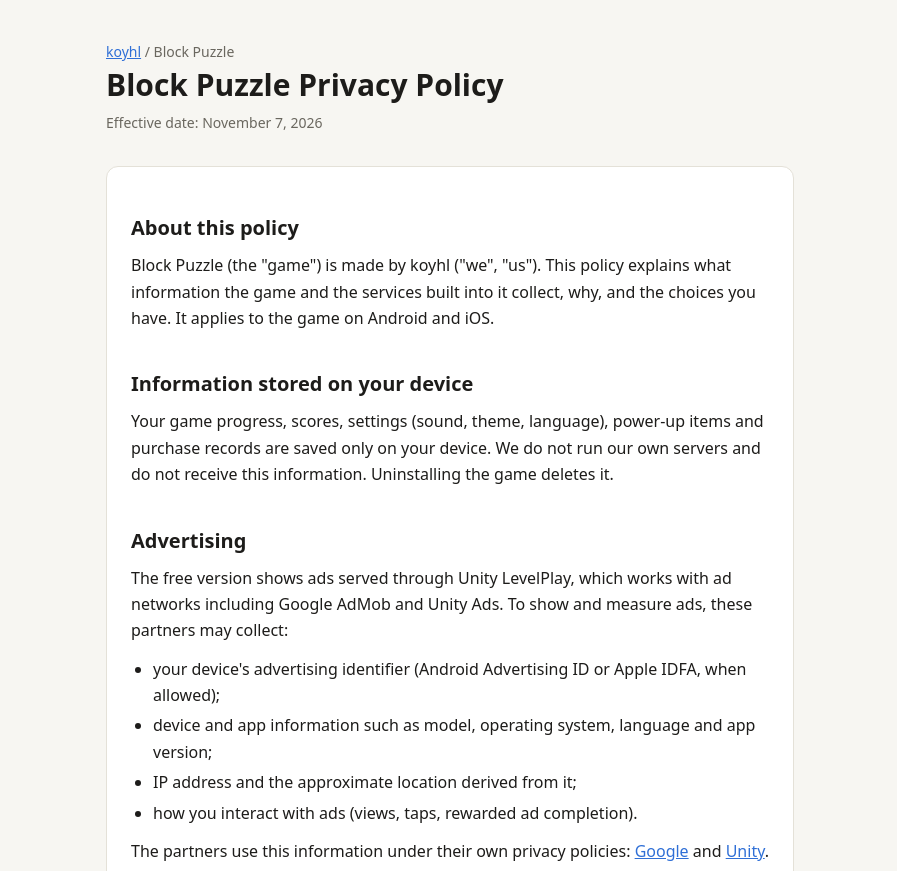
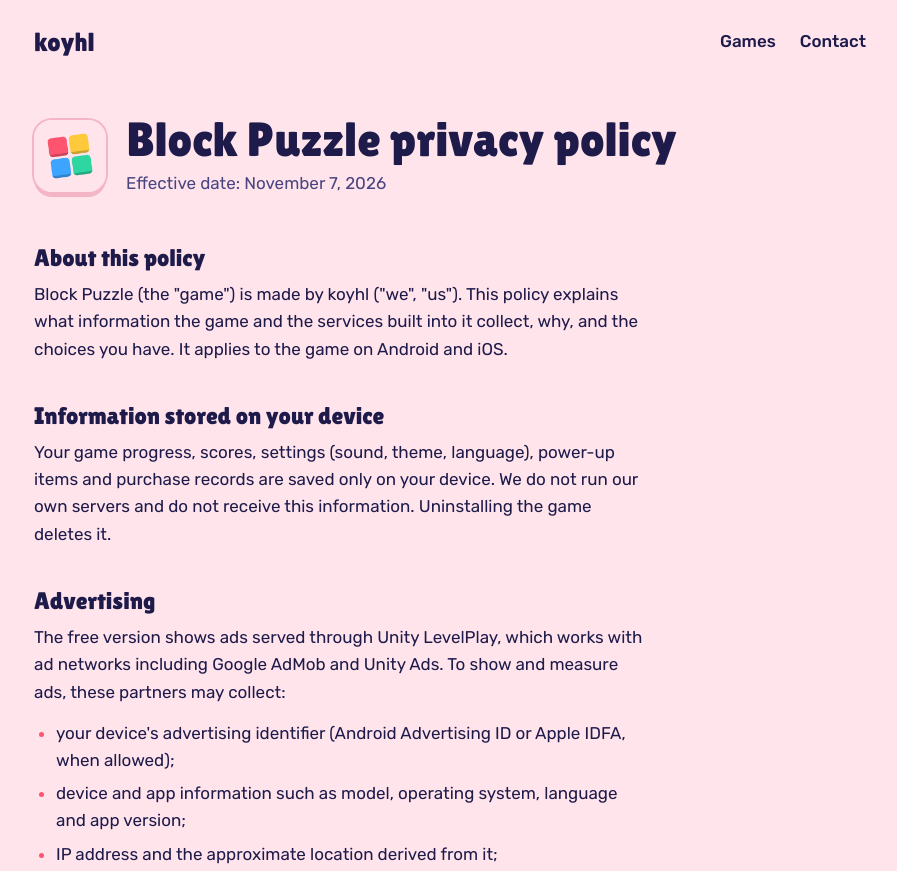
Before and after one commit to koyhl/koyhl.github.io, a plain HTML site: page privacy/blockpuzzle/index.html in a window 1280 px wide. Shown: the top 871 px of the page, without its empty margins (190-1087 px from the left). Drawn offline with Linux system fonts and the light colour scheme.

Commit message:
improve: restyle the privacy policy to match the home page

```diff
--- a/assets/home.css
+++ /dev/null
@@ -1,205 +0,0 @@
-/* koyhl home: the "handheld toy" look of the games, pastel shell around an ink screen. */
-:root {
-  --shell: #ffe4ec;
-  --shell-shadow: #f4b6c7;
-  --ink: #1e1b4b;
-  --ink-soft: #4a4580;
-  --empty: #2e2a66;
-  --screen: #1e1b4b;
-  --text: #1e1b4b;
-  --text-soft: #4a4580;
-  --line: #f4b6c7;
-  --coral: #ff5470;
-  --orange: #ff9f43;
-  --yellow: #ffc93c;
-  --yellow-shadow: #d99a00;
-  --mint: #2ed6a1;
-  --sky: #3da5ff;
-  --display: "Lilita One", "Arial Rounded MT Bold", system-ui, sans-serif;
-  --body: "Rubik", system-ui, -apple-system, "Segoe UI", sans-serif;
-  color-scheme: light;
-}
-
-@media (prefers-color-scheme: dark) {
-  :root {
-    --shell: #17143d;
-    --shell-shadow: #0c0a26;
-    --text: #ffe4ec;
-    --text-soft: #c9c5f5;
-    --line: #2e2a66;
-    --screen: #27225e;
-    --empty: #363173;
-    color-scheme: dark;
-  }
-}
-
-* { box-sizing: border-box; }
-
-html { -webkit-text-size-adjust: 100%; }
-
-body {
-  margin: 0;
-  background: var(--shell);
-  color: var(--text);
-  font: 400 17px/1.6 var(--body);
-}
-
-a { color: inherit; text-underline-offset: 0.2em; text-decoration-thickness: 2px; }
-a:focus-visible, .button:focus-visible {
-  outline: 3px solid var(--sky);
-  outline-offset: 3px;
-  border-radius: 6px;
-}
-
-.wrap {
-  max-width: 880px;
-  margin: 0 auto;
-  padding-inline: 24px;
-}
-
-/* ---- Top bar ---- */
-.top {
-  display: flex;
-  align-items: center;
-  justify-content: space-between;
-  padding-top: 28px;
-  padding-bottom: 28px;
-}
-.mark {
-  font: 400 26px/1 var(--display);
-  text-decoration: none;
-}
-.top nav { display: flex; gap: 24px; font-weight: 500; }
-.top nav a { text-decoration: none; }
-.top nav a:hover { text-decoration: underline; }
-
-/* ---- Hero: the wordmark set as blocks on a game board ---- */
-.hero { padding-bottom: 72px; }
-
-.screen {
-  margin: 0;
-  background: var(--screen);
-  border-radius: 28px;
-  padding: clamp(12px, 3vw, 24px);
-  box-shadow: 0 12px 0 var(--shell-shadow);
-}
-.board {
-  display: grid;
-  grid-template-columns: repeat(21, 1fr);
-  gap: clamp(2px, 0.6vw, 5px);
-}
-.board i {
-  aspect-ratio: 1;
-  border-radius: 24%;
-  background: var(--empty);
-}
-.board .b {
-  box-shadow: inset 0 -0.28em 0 rgb(0 0 0 / 0.2);
-  animation: drop 520ms cubic-bezier(0.3, 1.45, 0.55, 1) both;
-  animation-delay: calc(150ms + var(--n) * 130ms);
-}
-.board .coral { background: var(--coral); }
-.board .orange { background: var(--orange); }
-.board .yellow { background: var(--yellow); }
-.board .mint { background: var(--mint); }
-.board .sky { background: var(--sky); }
-
-@keyframes drop {
-  from { transform: translateY(-260%); opacity: 0; }
-  40% { opacity: 1; }
-  to { transform: none; opacity: 1; }
-}
-
-h1 {
-  font: 400 clamp(40px, 7vw, 64px)/1.05 var(--display);
-  margin: 56px 0 16px;
-  max-width: 17ch;
-  text-wrap: balance;
-}
-.lede {
-  font-size: 20px;
-  color: var(--text-soft);
-  max-width: 34em;
-  margin: 0;
-}
-
-/* ---- Sections ---- */
-section { padding-block: 56px; border-top: 2px solid var(--line); }
-h2 {
-  font: 400 32px/1.1 var(--display);
-  margin: 0 0 32px;
-}
-
-.game {
-  display: grid;
-  grid-template-columns: 112px 1fr;
-  gap: 24px 28px;
-  align-items: start;
-}
-.game img {
-  width: 112px;
-  height: 112px;
-  border-radius: 26px;
-  box-shadow: 0 0 0 2px var(--shell-shadow), 0 6px 0 var(--shell-shadow);
-}
-.game h3 {
-  font: 400 26px/1.15 var(--display);
-  margin: 4px 0 8px;
-}
-.game p { margin: 0 0 20px; max-width: 34em; }
-.actions { display: flex; flex-wrap: wrap; align-items: center; gap: 16px 24px; }
-
-.button {
-  display: inline-block;
-  padding: 12px 22px 10px;
-  border-radius: 14px;
-  background: var(--yellow);
-  color: var(--ink);
-  font: 400 18px/1.2 var(--display);
-  text-decoration: none;
-  box-shadow: 0 5px 0 var(--yellow-shadow);
-  transition: transform 90ms ease, box-shadow 90ms ease;
-}
-a.button:hover { transform: translateY(-1px); box-shadow: 0 6px 0 var(--yellow-shadow); }
-a.button:active { transform: translateY(5px); box-shadow: 0 0 0 var(--yellow-shadow); }
-.button.soon {
-  background: transparent;
-  color: var(--text-soft);
-  box-shadow: inset 0 0 0 2px var(--line);
-}
-.platforms { color: var(--text-soft); font-size: 15px; }
-
-.contact p { margin: 0 0 8px; color: var(--text-soft); }
-.contact .email {
-  font: 400 clamp(24px, 5vw, 36px)/1.2 var(--display);
-  color: var(--text);
-  overflow-wrap: anywhere;
-}
-
-footer {
-  padding-block: 28px 48px;
-  border-top: 2px solid var(--line);
-  color: var(--text-soft);
-  font-size: 15px;
-  display: flex;
-  flex-wrap: wrap;
-  gap: 8px 24px;
-}
-
-@media (max-width: 560px) {
-  .wrap { padding-inline: 16px; }
-  .top { padding-top: 20px; padding-bottom: 20px; }
-  .top nav { gap: 16px; }
-  .screen { border-radius: 18px; box-shadow: 0 8px 0 var(--shell-shadow); }
-  h1 { margin-top: 40px; }
-  .lede { font-size: 18px; }
-  .hero { padding-bottom: 48px; }
-  section { padding-block: 44px; }
-  .game { grid-template-columns: 1fr; }
-  .game img { width: 88px; height: 88px; border-radius: 20px; }
-}
-
-@media (prefers-reduced-motion: reduce) {
-  .board .b { animation: none; }
-  .button { transition: none; }
-}
--- a/assets/site.css
+++ b/assets/site.css
@@ -1,71 +1,243 @@
+/* koyhl home: the "handheld toy" look of the games, pastel shell around an ink screen. */
 :root {
-  --bg: #f7f6f2;
-  --surface: #ffffff;
-  --text: #1d1c1a;
-  --muted: #6a675f;
-  --line: #e4e1d8;
-  --accent: #2f6fd6;
-  color-scheme: light dark;
+  --shell: #ffe4ec;
+  --shell-shadow: #f4b6c7;
+  --ink: #1e1b4b;
+  --ink-soft: #4a4580;
+  --empty: #2e2a66;
+  --screen: #1e1b4b;
+  --text: #1e1b4b;
+  --text-soft: #4a4580;
+  --line: #f4b6c7;
+  --coral: #ff5470;
+  --orange: #ff9f43;
+  --yellow: #ffc93c;
+  --yellow-shadow: #d99a00;
+  --mint: #2ed6a1;
+  --sky: #3da5ff;
+  --display: "Lilita One", "Arial Rounded MT Bold", system-ui, sans-serif;
+  --body: "Rubik", system-ui, -apple-system, "Segoe UI", sans-serif;
+  color-scheme: light;
 }
 
 @media (prefers-color-scheme: dark) {
   :root {
-    --bg: #16171a;
-    --surface: #1e2024;
-    --text: #ecebe6;
-    --muted: #a09d94;
-    --line: #2f3238;
-    --accent: #7aa7f0;
+    --shell: #17143d;
+    --shell-shadow: #0c0a26;
+    --text: #ffe4ec;
+    --text-soft: #c9c5f5;
+    --line: #2e2a66;
+    --screen: #27225e;
+    --empty: #363173;
+    color-scheme: dark;
   }
 }
 
 * { box-sizing: border-box; }
 
+html { -webkit-text-size-adjust: 100%; }
+
 body {
   margin: 0;
-  background: var(--bg);
+  background: var(--shell);
   color: var(--text);
-  font: 16px/1.65 system-ui, -apple-system, "Segoe UI", Roboto, sans-serif;
+  font: 400 17px/1.6 var(--body);
 }
 
-main {
-  max-width: 720px;
-  margin: 0 auto;
-  padding: 40px 16px 64px;
+a { color: inherit; text-underline-offset: 0.2em; text-decoration-thickness: 2px; }
+a:focus-visible, .button:focus-visible {
+  outline: 3px solid var(--sky);
+  outline-offset: 3px;
+  border-radius: 6px;
 }
 
-header { margin-bottom: 32px; }
-header .eyebrow { color: var(--muted); font-size: 14px; margin: 0 0 4px; }
-h1 { font-size: 30px; line-height: 1.2; margin: 0 0 8px; }
-h2 { font-size: 20px; margin: 36px 0 8px; }
-h3 { font-size: 16px; margin: 20px 0 4px; }
-p, ul { margin: 0 0 12px; }
-ul { padding-left: 22px; }
-li { margin-bottom: 4px; }
-a { color: var(--accent); }
-.meta { color: var(--muted); font-size: 14px; }
-
-section.policy {
-  background: var(--surface);
-  border: 1px solid var(--line);
-  border-radius: 12px;
-  padding: 8px 24px 20px;
-  margin-bottom: 32px;
+.wrap {
+  max-width: 880px;
+  margin: 0 auto;
+  padding-inline: 24px;
 }
 
-.apps { list-style: none; padding: 0; }
-.apps li {
-  background: var(--surface);
-  border: 1px solid var(--line);
-  border-radius: 12px;
-  padding: 16px 20px;
-  margin-bottom: 12px;
+/* ---- Top bar ---- */
+.top {
+  display: flex;
+  align-items: center;
+  justify-content: space-between;
+  padding-top: 28px;
+  padding-bottom: 28px;
 }
-.apps strong { display: block; font-size: 17px; }
+.mark {
+  font: 400 26px/1 var(--display);
+  text-decoration: none;
+}
+.top nav { display: flex; gap: 24px; font-weight: 500; }
+.top nav a { text-decoration: none; }
+.top nav a:hover { text-decoration: underline; }
 
-footer { color: var(--muted); font-size: 14px; border-top: 1px solid var(--line); padding-top: 16px; }
+/* ---- Hero: the wordmark set as blocks on a game board ---- */
+.hero { padding-bottom: 72px; }
 
-@media (max-width: 480px) {
-  main { padding-top: 24px; }
-  section.policy { padding: 4px 16px 16px; }
+.screen {
+  margin: 0;
+  background: var(--screen);
+  border-radius: 28px;
+  padding: clamp(12px, 3vw, 24px);
+  box-shadow: 0 12px 0 var(--shell-shadow);
 }
+.board {
+  display: grid;
+  grid-template-columns: repeat(21, 1fr);
+  gap: clamp(2px, 0.6vw, 5px);
+}
+.board i {
+  aspect-ratio: 1;
+  border-radius: 24%;
+  background: var(--empty);
+}
+.board .b {
+  box-shadow: inset 0 -0.28em 0 rgb(0 0 0 / 0.2);
+  animation: drop 520ms cubic-bezier(0.3, 1.45, 0.55, 1) both;
+  animation-delay: calc(150ms + var(--n) * 130ms);
+}
+.board .coral { background: var(--coral); }
+.board .orange { background: var(--orange); }
+.board .yellow { background: var(--yellow); }
+.board .mint { background: var(--mint); }
+.board .sky { background: var(--sky); }
+
+@keyframes drop {
+  from { transform: translateY(-260%); opacity: 0; }
+  40% { opacity: 1; }
+  to { transform: none; opacity: 1; }
+}
+
+h1 {
+  font: 400 clamp(40px, 7vw, 64px)/1.05 var(--display);
+  margin: 56px 0 16px;
+  max-width: 17ch;
+  text-wrap: balance;
+}
+.lede {
+  font-size: 20px;
+  color: var(--text-soft);
+  max-width: 34em;
+  margin: 0;
+}
+
+/* ---- Sections ---- */
+section { padding-block: 56px; border-top: 2px solid var(--line); }
+h2 {
+  font: 400 32px/1.1 var(--display);
+  margin: 0 0 32px;
+}
+
+.game {
+  display: grid;
+  grid-template-columns: 112px 1fr;
+  gap: 24px 28px;
+  align-items: start;
+}
+.game img {
+  width: 112px;
+  height: 112px;
+  border-radius: 26px;
+  box-shadow: 0 0 0 2px var(--shell-shadow), 0 6px 0 var(--shell-shadow);
+}
+.game h3 {
+  font: 400 26px/1.15 var(--display);
+  margin: 4px 0 8px;
+}
+.game p { margin: 0 0 20px; max-width: 34em; }
+.actions { display: flex; flex-wrap: wrap; align-items: center; gap: 16px 24px; }
+
+.button {
+  display: inline-block;
+  padding: 12px 22px 10px;
+  border-radius: 14px;
+  background: var(--yellow);
+  color: var(--ink);
+  font: 400 18px/1.2 var(--display);
+  text-decoration: none;
+  box-shadow: 0 5px 0 var(--yellow-shadow);
+  transition: transform 90ms ease, box-shadow 90ms ease;
+}
+a.button:hover { transform: translateY(-1px); box-shadow: 0 6px 0 var(--yellow-shadow); }
+a.button:active { transform: translateY(5px); box-shadow: 0 0 0 var(--yellow-shadow); }
+.button.soon {
+  background: transparent;
+  color: var(--text-soft);
+  box-shadow: inset 0 0 0 2px var(--line);
+}
+.platforms { color: var(--text-soft); font-size: 15px; }
+
+.contact p { margin: 0 0 8px; color: var(--text-soft); }
+.contact .email {
+  font: 400 clamp(24px, 5vw, 36px)/1.2 var(--display);
+  color: var(--text);
+  overflow-wrap: anywhere;
+}
+
+footer {
+  padding-block: 28px 48px;
+  border-top: 2px solid var(--line);
+  color: var(--text-soft);
+  font-size: 15px;
+  display: flex;
+  flex-wrap: wrap;
+  gap: 8px 24px;
+}
+
+@media (max-width: 560px) {
+  .wrap { padding-inline: 16px; }
+  .top { padding-top: 20px; padding-bottom: 20px; }
+  .top nav { gap: 16px; }
+  .screen { border-radius: 18px; box-shadow: 0 8px 0 var(--shell-shadow); }
+  h1 { margin-top: 40px; }
+  .lede { font-size: 18px; }
+  .hero { padding-bottom: 48px; }
+  section { padding-block: 44px; }
+  .game { grid-template-columns: 1fr; }
+  .game img { width: 88px; height: 88px; border-radius: 20px; }
+}
+
+@media (prefers-reduced-motion: reduce) {
+  .board .b { animation: none; }
+  .button { transition: none; }
+}
+
+/* ---- Document pages (privacy policies) ---- */
+.doc-head {
+  display: grid;
+  grid-template-columns: 72px 1fr;
+  gap: 20px;
+  align-items: center;
+  padding-block: 32px 40px;
+}
+.doc-head img {
+  width: 72px;
+  height: 72px;
+  border-radius: 18px;
+  box-shadow: 0 0 0 2px var(--shell-shadow), 0 5px 0 var(--shell-shadow);
+}
+.doc-head h1 { margin: 0 0 4px; font-size: clamp(34px, 6vw, 48px); max-width: none; }
+.doc-head p { margin: 0; color: var(--text-soft); }
+
+.doc { padding-block: 8px 64px; }
+.doc > * { max-width: 36em; }
+.doc h2 {
+  font-size: 24px;
+  margin: 40px 0 10px;
+}
+.doc h2:first-child { margin-top: 0; }
+.doc h3 {
+  font: 500 17px/1.4 var(--body);
+  margin: 20px 0 6px;
+}
+.doc p, .doc ul { margin: 0 0 14px; }
+.doc ul { padding-left: 22px; }
+.doc li { margin-bottom: 6px; }
+.doc li::marker { color: var(--coral); }
+
+@media (max-width: 560px) {
+  .doc-head { grid-template-columns: 56px 1fr; gap: 16px; padding-block: 16px 28px; }
+  .doc-head img { width: 56px; height: 56px; border-radius: 14px; }
+}
--- a/privacy/blockpuzzle/index.html
+++ b/privacy/blockpuzzle/index.html
@@ -5,17 +5,33 @@
   <meta name="viewport" content="width=device-width, initial-scale=1">
   <title>Block Puzzle Privacy</title>
   <meta name="description" content="Privacy policy for the Block Puzzle game by koyhl.">
+  <meta name="theme-color" content="#ffe4ec" media="(prefers-color-scheme: light)">
+  <meta name="theme-color" content="#17143d" media="(prefers-color-scheme: dark)">
+  <link rel="icon" type="image/png" href="/assets/favicon.png">
+  <link rel="preconnect" href="https://fonts.googleapis.com">
+  <link rel="preconnect" href="https://fonts.gstatic.com" crossorigin>
+  <link rel="stylesheet" href="https://fonts.googleapis.com/css2?family=Lilita+One&family=Rubik:wght@400;500&display=swap">
   <link rel="stylesheet" href="/assets/site.css">
 </head>
 <body>
-<main>
-  <header>
-    <p class="eyebrow"><a href="/">koyhl</a> / Block Puzzle</p>
-    <h1>Block Puzzle Privacy Policy</h1>
-    <p class="meta">Effective date: November 7, 2026</p>
+  <header class="wrap top">
+    <a class="mark" href="/">koyhl</a>
+    <nav aria-label="Main">
+      <a href="/#games">Games</a>
+      <a href="/#contact">Contact</a>
+    </nav>
   </header>
 
-  <section class="policy">
+  <main>
+    <div class="wrap doc-head">
+      <img src="/assets/games/blockpuzzle.png" alt="Block Puzzle app icon" width="72" height="72">
+      <div>
+        <h1>Block Puzzle privacy policy</h1>
+        <p>Effective date: November 7, 2026</p>
+      </div>
+    </div>
+
+    <article class="wrap doc">
   <h2>About this policy</h2>
   <p>Block Puzzle (the "game") is made by koyhl ("we", "us"). This policy explains what
     information the game and the services built into it collect, why, and the choices you have.
@@ -88,9 +104,12 @@
 
   <h2>Contact</h2>
   <p>Questions about this policy: <a href="mailto:xuantv199x@gmail.com">xuantv199x@gmail.com</a></p>
-  </section>
+    </article>
+  </main>
 
-  <footer><a href="/">koyhl</a> &middot; <a href="mailto:xuantv199x@gmail.com">xuantv199x@gmail.com</a></footer>
-</main>
+  <footer class="wrap">
+    <span>&copy; 2026 koyhl</span>
+    <a href="mailto:xuantv199x@gmail.com">xuantv199x@gmail.com</a>
+  </footer>
 </body>
 </html>
```
Also changed, not shown: index.html (+1 -1 lines), 1 other file. Lines whose indentation alone changed are shown as unchanged.
